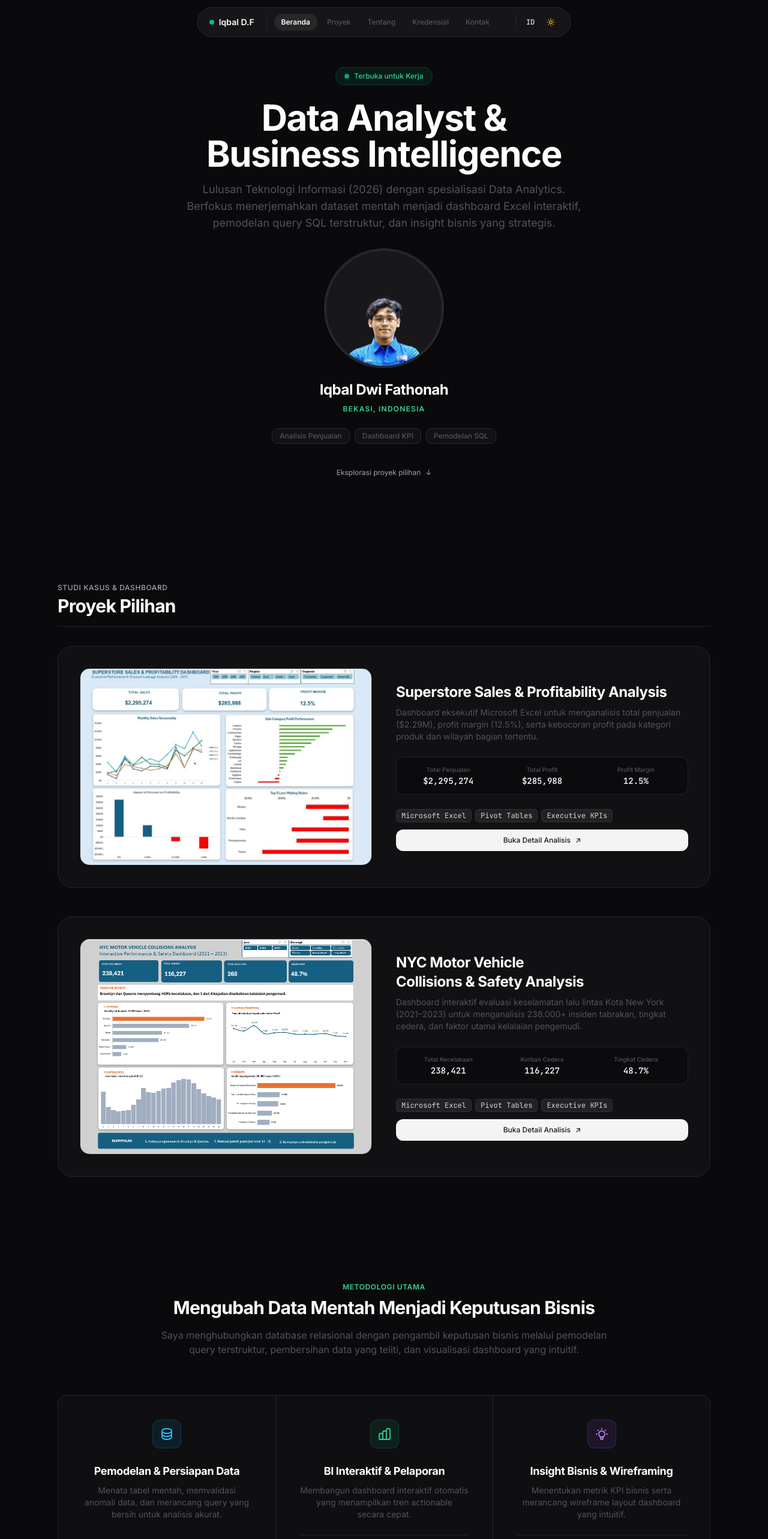
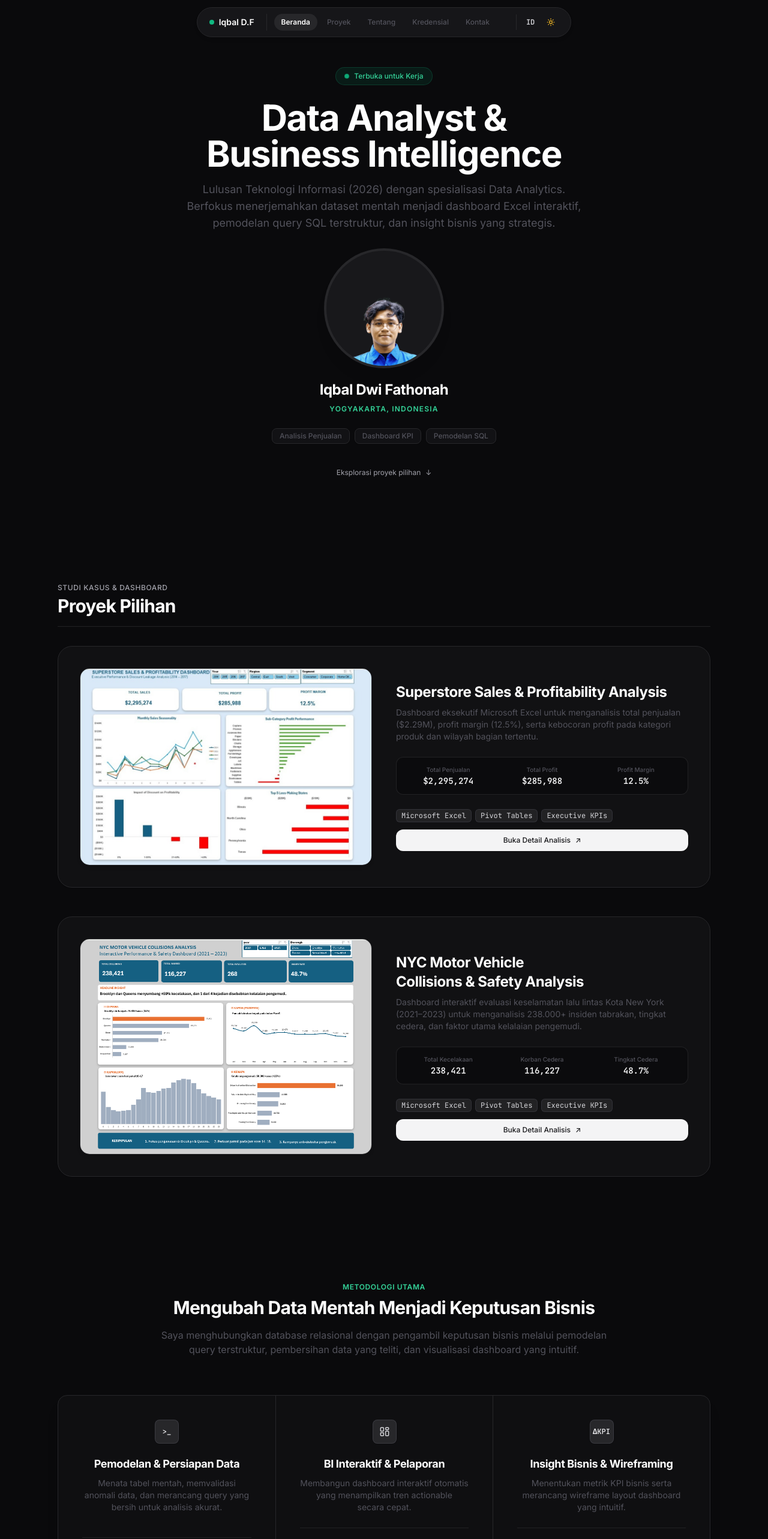
Before and after one commit to qivoradev/portofolio-iqbal, a React (Vite) app: page / in a window 1280 px wide. Shown: the top 2566 px of the page at 60% size. Built offline with nearby package versions, Linux system fonts and the light colour scheme.

Commit message:
fix: adjust photo vertical position, update location to Yogyakarta, revamp AI icons, and update contact email

```diff
--- a/src/components/About.jsx
+++ b/src/components/About.jsx
@@ -27,10 +27,8 @@ export default function About({ language = 'id' } = {}) {
 
           {/* Kolom 1: Data Preparation & SQL */}
           <div className="p-8 sm:p-10 flex flex-col items-center text-center">
-            <div className="w-12 h-12 rounded-xl bg-sky-500/10 border border-sky-500/20 text-sky-600 dark:text-sky-400 flex items-center justify-center mb-6">
-              <svg className="w-6 h-6" fill="none" stroke="currentColor" viewBox="0 0 24 24">
-                <path strokeLinecap="round" strokeLinejoin="round" strokeWidth={1.8} d="M4 7v10c0 2.21 3.582 4 8 4s8-1.79 8-4V7M4 7c0 2.21 3.582 4 8 4s8-1.79 8-4M4 7c0-2.21 3.582-4 8-4s8 1.79 8 4m0 5c0 2.21-3.582 4-8 4s-8-1.79-8-4" />
-              </svg>
+            <div className="w-10 h-10 rounded-lg bg-zinc-100 dark:bg-zinc-800 border border-zinc-200 dark:border-zinc-700/80 text-zinc-800 dark:text-zinc-200 flex items-center justify-center font-mono text-xs font-bold mb-5 shadow-sm">
+              &gt;_
             </div>
             <h3 className="text-lg font-bold text-zinc-900 dark:text-white mb-2">
               {language === 'en' ? 'Data Prep & Modeling' : 'Pemodelan & Persiapan Data'}
@@ -52,9 +50,9 @@ export default function About({ language = 'id' } = {}) {
 
           {/* Kolom 2: Interactive BI & Dashboarding */}
           <div className="p-8 sm:p-10 flex flex-col items-center text-center">
-            <div className="w-12 h-12 rounded-xl bg-emerald-500/10 border border-emerald-500/20 text-emerald-600 dark:text-emerald-400 flex items-center justify-center mb-6">
-              <svg className="w-6 h-6" fill="none" stroke="currentColor" viewBox="0 0 24 24">
-                <path strokeLinecap="round" strokeLinejoin="round" strokeWidth={1.8} d="M9 19v-6a2 2 0 00-2-2H5a2 2 0 00-2 2v6a2 2 0 002 2h2a2 2 0 002-2zm0 0V9a2 2 0 012-2h2a2 2 0 012 2v10m-6 0a2 2 0 002 2h2a2 2 0 002-2m0 0V5a2 2 0 012-2h2a2 2 0 012 2v14a2 2 0 01-2 2h-2a2 2 0 01-2-2z" />
+            <div className="w-10 h-10 rounded-lg bg-zinc-100 dark:bg-zinc-800 border border-zinc-200 dark:border-zinc-700/80 text-zinc-800 dark:text-zinc-200 flex items-center justify-center mb-5 shadow-sm">
+              <svg className="w-5 h-5 text-zinc-700 dark:text-zinc-300" fill="none" stroke="currentColor" viewBox="0 0 24 24">
+                <path strokeLinecap="round" strokeLinejoin="round" strokeWidth={1.8} d="M4 5a1 1 0 011-1h4a1 1 0 011 1v5a1 1 0 01-1 1H5a1 1 0 01-1-1V5zM14 5a1 1 0 011-1h4a1 1 0 011 1v2a1 1 0 01-1 1h-4a1 1 0 01-1-1V5zM4 15a1 1 0 011-1h4a1 1 0 011 1v4a1 1 0 01-1 1H5a1 1 0 01-1-1v-4zM14 12a1 1 0 011-1h4a1 1 0 011 1v7a1 1 0 01-1 1h-4a1 1 0 01-1-1v-7z" />
               </svg>
             </div>
             <h3 className="text-lg font-bold text-zinc-900 dark:text-white mb-2">
@@ -77,10 +75,8 @@ export default function About({ language = 'id' } = {}) {
 
           {/* Kolom 3: Business Insights & Prototyping */}
           <div className="p-8 sm:p-10 flex flex-col items-center text-center">
-            <div className="w-12 h-12 rounded-xl bg-purple-500/10 border border-purple-500/20 text-purple-600 dark:text-purple-400 flex items-center justify-center mb-6">
-              <svg className="w-6 h-6" fill="none" stroke="currentColor" viewBox="0 0 24 24">
-                <path strokeLinecap="round" strokeLinejoin="round" strokeWidth={1.8} d="M9.663 17h4.673M12 3v1m6.364 1.636l-.707.707M21 12h-1M4 12H3m3.343-5.657l-.707-.707m2.828 9.9a5 5 0 117.072 0l-.548.547A3.374 3.374 0 0014 18.469V19a2 2 0 11-4 0v-.531c0-.895-.356-1.754-.988-2.386l-.548-.547z" />
-              </svg>
+            <div className="w-10 h-10 rounded-lg bg-zinc-100 dark:bg-zinc-800 border border-zinc-200 dark:border-zinc-700/80 text-zinc-800 dark:text-zinc-200 flex items-center justify-center font-mono text-xs font-bold mb-5 shadow-sm">
+              &Delta;KPI
             </div>
             <h3 className="text-lg font-bold text-zinc-900 dark:text-white mb-2">
               {language === 'en' ? 'Business Insights & UI' : 'Insight Bisnis & Wireframing'}
--- a/src/components/Contact.jsx
+++ b/src/components/Contact.jsx
@@ -1,6 +1,6 @@
 import React, { useState } from 'react';
 
-const EMAIL_ADDRESS = 'iqbaldwifathonah@gmail.com';
+const EMAIL_ADDRESS = 'iqbalfathonah20@gmail.com';
 
 export default function Contact({ language = 'id' } = {}) {
   const isEn = language === 'en';
--- a/src/components/Hero.jsx
+++ b/src/components/Hero.jsx
@@ -33,8 +33,8 @@ export default function Hero({ language = 'id', profilePic = '/profile.png' } =
             <img
               src={profilePic || '/profile.png'}
               alt="Iqbal Dwi Fathonah"
-              className="w-full h-full rounded-full object-cover scale-[1.25] -translate-y-1 transition-transform duration-300"
-              style={{ objectPosition: 'center 10%' }}
+              className="w-full h-full rounded-full object-cover scale-[1.42] -translate-y-2 transition-transform duration-300"
+              style={{ objectPosition: 'center 4%' }}
               onError={(e) => {
                 e.currentTarget.onerror = null;
                 e.currentTarget.src = '/foto-nobg.png';
@@ -48,7 +48,7 @@ export default function Hero({ language = 'id', profilePic = '/profile.png' } =
           Iqbal Dwi Fathonah
         </h2>
         <p className="text-xs uppercase tracking-widest font-semibold text-emerald-600 dark:text-emerald-400 mb-6">
-          Bekasi, Indonesia
+          YOGYAKARTA, INDONESIA
         </p>
 
         {/* Domain Tags Pilihan */}
```
